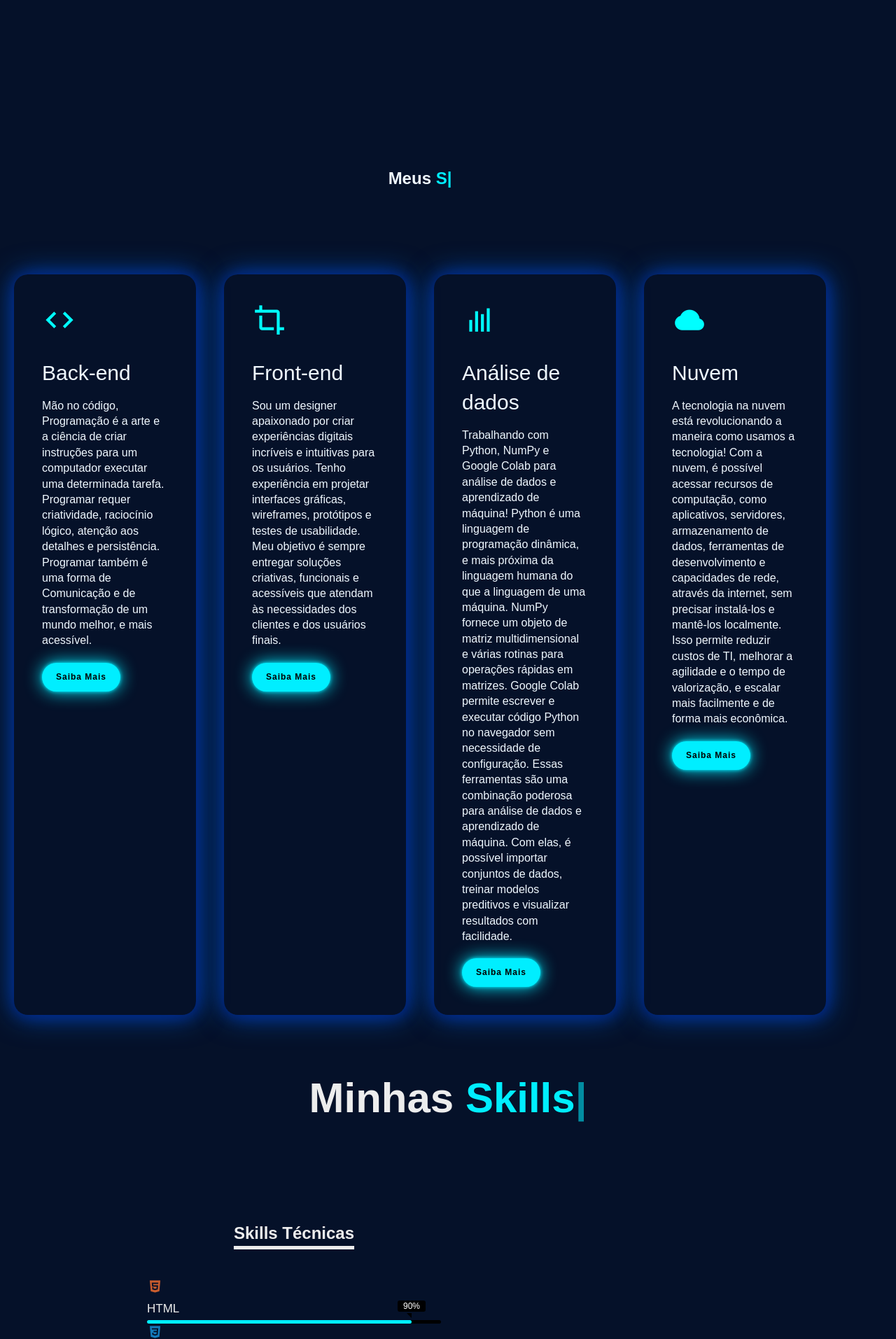
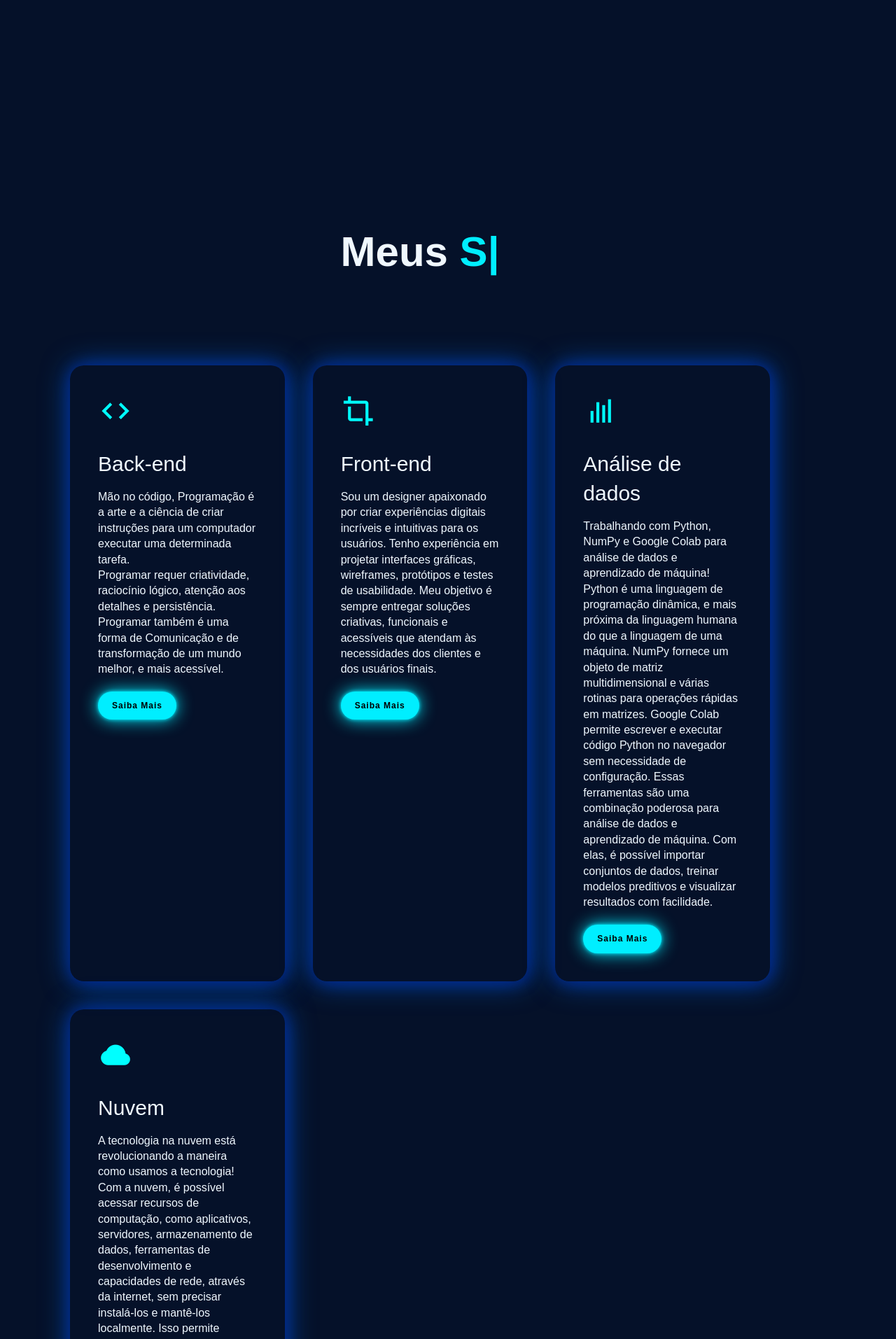
Before and after one commit to tiagojorgee/portfolio, a PHP site: page / in a window 1280 px wide. Shown: the part 1432-3345 px from the top of the page at 70% size. Run offline with PHP 8.4, Linux system fonts and the light colour scheme.

Commit message:
Update style.css

```diff
--- a/assets/style/style.css
+++ b/assets/style/style.css
@@ -224,6 +224,9 @@ body {
 }
 
 .container{
+    width: 100%;
+    max-width: 1200px;
+    margin: 0 auto;
     padding: 100px;
 }
 .services-list{
@@ -825,11 +828,6 @@ top i{
 
 /* Estilos padrão para todas as telas*/
 
-.container {
-  width: 100%;
-  max-width: 1200px;
-  margin: 0 auto;
-  padding: 20px;
 
 /* Estilos para telas de celular */
 @media (max-width: 767px) {
```
